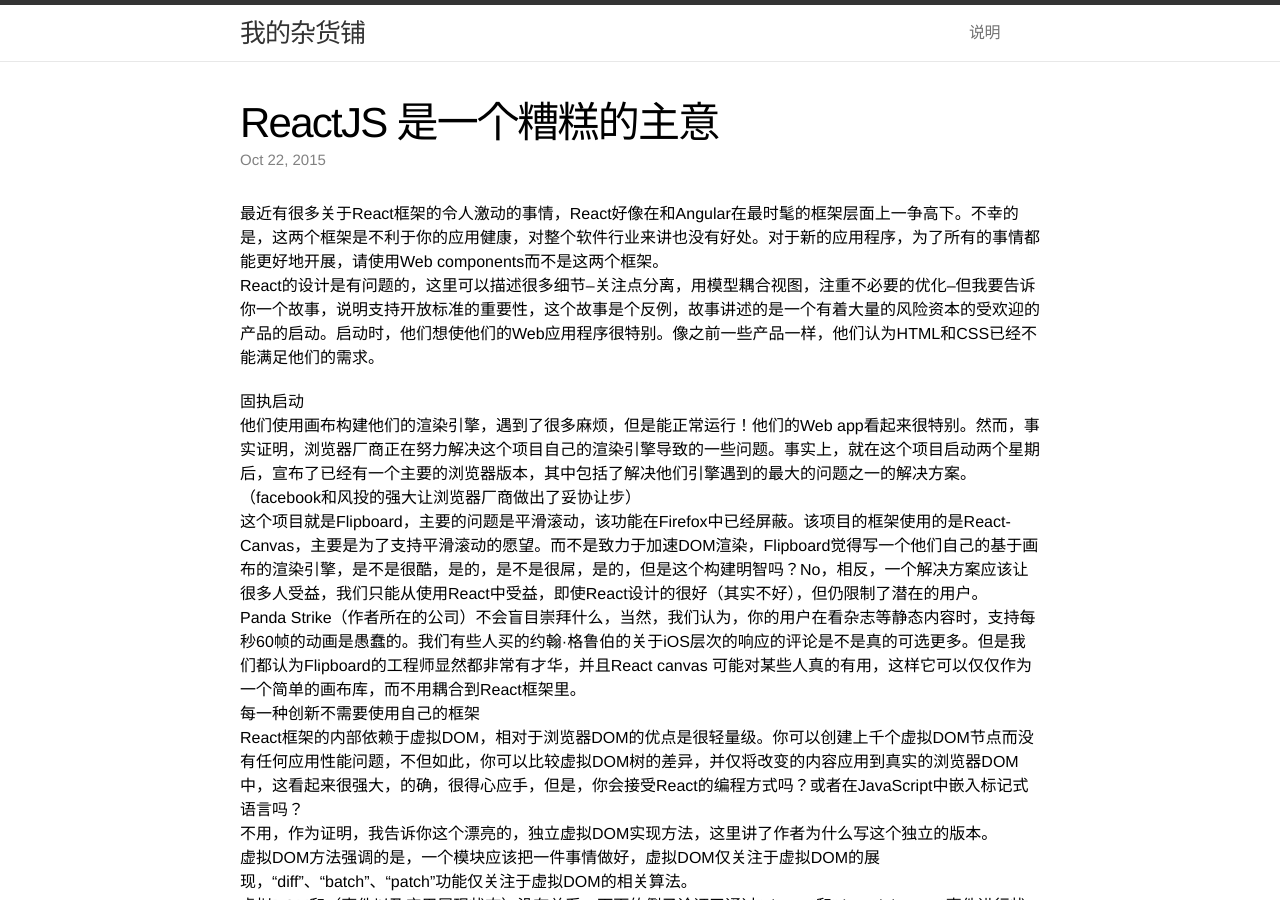
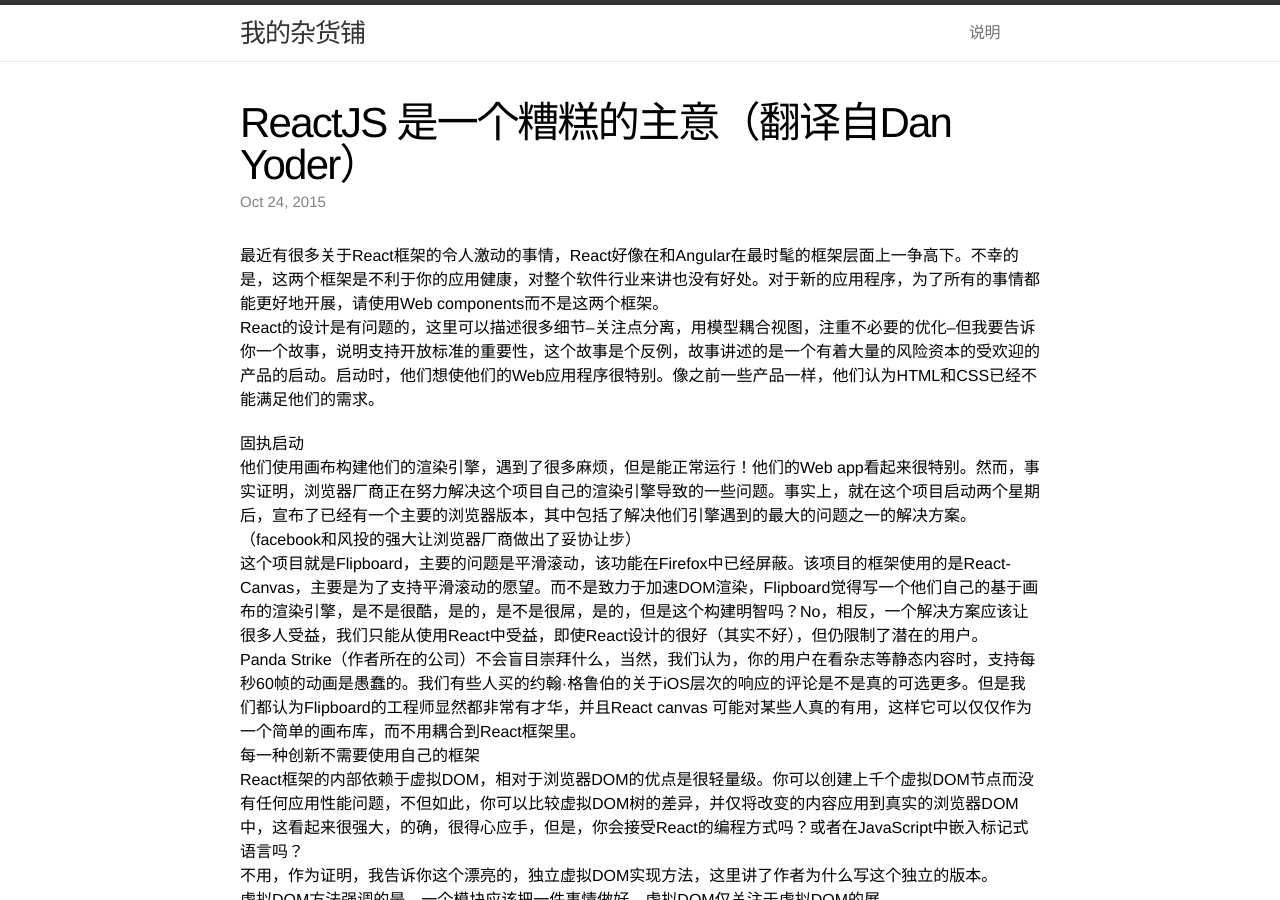
Before and after one commit to lyt23/gitblog, a Jekyll site: the page built from _posts/2015-10-24-ReactJS是一个糟糕的主意.markdown, in a window 1280 px wide and 900 px high. Built offline with Jekyll 4.4.1, drawn with Linux system fonts in a browser that asks for light colours.

Commit message:
修改标题

```diff
--- a/_posts/2015-10-24-ReactJS是一个糟糕的主意.markdown
+++ b/_posts/2015-10-24-ReactJS是一个糟糕的主意.markdown
@@ -1,7 +1,7 @@
 ---
 layout: post
-title:  "ReactJS 是一个糟糕的主意"
-date:   2015-10-22 16:59:26
+title:  "ReactJS 是一个糟糕的主意（翻译自Dan Yoder）"
+date:   2015-10-24 16:59:26
 categories: 前端框架
 ---
 
```
